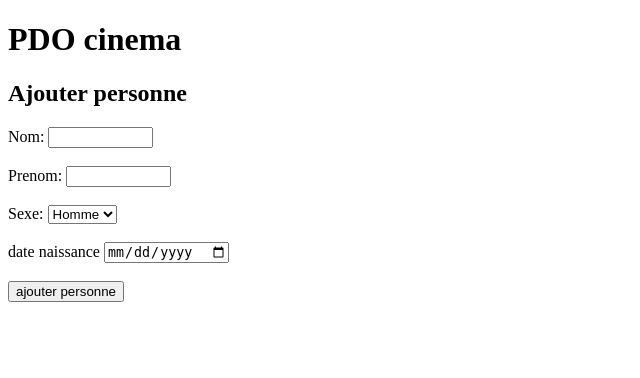
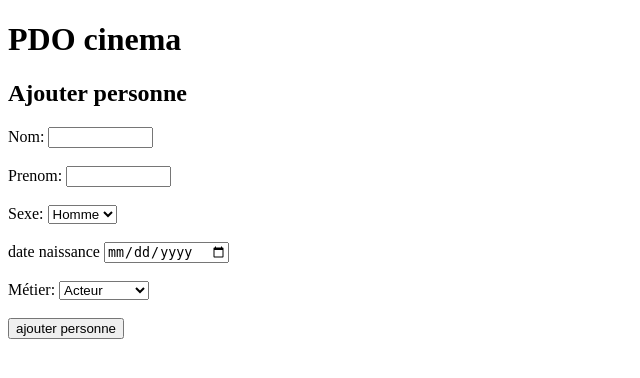
Before and after one commit to AbdouVak/PDO_Cinema, a PHP site: template view/ajouterPersonnePage.php in a window 1280 px wide. Shown: the part 26-404 px from the top of the page, without its empty margins (0-640 px from the left). Run offline with PHP 8.4, Linux system fonts and the light colour scheme; the template is opened without the code that fills it, so the values that code supplies are empty.

Commit message:
ajout d'une list d'option pour choisir entre acteur et realisateur

```diff
--- a/view/ajouterPersonnePage.php
+++ b/view/ajouterPersonnePage.php
@@ -1,15 +1,19 @@
 <?php ob_start();?>
 
+<!-- formulaires -->
 <form action="index.php?action=ajouterPersonne" method="POST" enctype="multipart/form-data">
 
+    <!-- champ de texte pour le nom de la personne-->
     <label for="nom">Nom:</label>
     <input type="text" name="nom" required minlength="3" maxlength="20" size="10">
     <br><br>
 
+    <!-- champ de texte pour le prenom de la personne-->
     <label for="name">Prenom:</label>
     <input type="text" name="prenom" required minlength="3" maxlength="20" size="10">
     <br><br>
 
+    <!-- liste d'options si home ou femme -->
     <label for="sexe">Sexe:</label>
     <select name="sexe" id="sexe">
         <option value="Homme">Homme</option>
@@ -17,10 +21,20 @@
     </select>
     <br><br>
 
+    <!-- champ de texte pour la date de naissance-->
     <label for="dateNaissance">date naissance</label>
     <input type="date" name="dateNaissance">
     <br><br>
 
+    <!-- liste d'options si home ou femme -->
+    <label for="metier">Métier:</label>
+    <select name="metier" >
+        <option value="acteur">Acteur</option>
+        <option value="realisateur">Réalisateur</option>
+    </select>
+    <br><br>
+
+    <!-- input pour envoyé le formulaires -->
     <input type="submit" value="ajouter personne" >
 
 </form>
@@ -30,6 +44,3 @@ $titre = "Ajouter personne";
 $titreSecondaire = "Ajouter personne";
 $contenu = ob_get_clean();
 require "view/template.php";
-
-
-// <form action="index.php?action=ajouterPersonne" method="POST"  >
```
